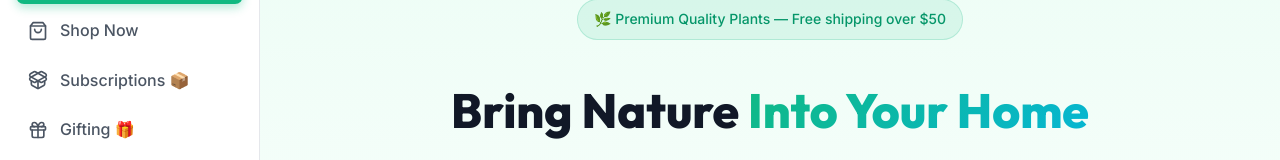
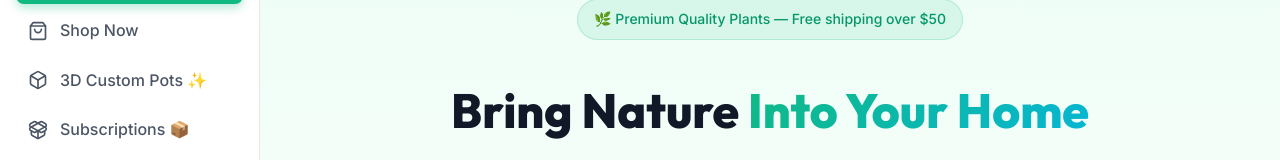
Before and after one commit to planthub87134-cpu/planthub, a React (Vite) app in the folder planthub/: page / in a window 1280 px wide. Shown: the part 153-313 px from the top of the page. Built offline with nearby package versions, Linux system fonts and the light colour scheme; no server answers; the database is empty.

Commit message:
fix: add 3D builder link to sidebar

```diff
--- a/planthub/src/components/layout/Sidebar.jsx
+++ b/planthub/src/components/layout/Sidebar.jsx
@@ -3,7 +3,7 @@ import { Link, useLocation, useNavigate } from 'react-router';
 import { useAuth } from '../../context/AuthContext';
 import { useCart } from '../../hooks/useCart';
 import { getInitials } from '../../utils/formatters';
-import { Home, ShoppingBag, BookOpen, MessageSquare, HelpCircle, Shield, Menu, X, Sun, Moon, ShoppingCart, LogOut, User, Activity, PackageOpen, Gift, MapPin } from 'lucide-react';
+import { Home, ShoppingBag, BookOpen, MessageSquare, HelpCircle, Shield, Menu, X, Sun, Moon, ShoppingCart, LogOut, User, Activity, PackageOpen, Gift, MapPin, Box } from 'lucide-react';
 
 export default function Sidebar() {
   const { user, signOut } = useAuth();
@@ -84,6 +84,7 @@ export default function Sidebar() {
           <div className="sidebar-nav-group">
             <NavLink to="/" icon={<Home size={20} />} label="Home" />
             <NavLink to="/shop" icon={<ShoppingBag size={20} />} label="Shop Now" />
+            <NavLink to="/builder" icon={<Box size={20} />} label="3D Custom Pots ✨" />
             <NavLink to="/subscriptions" icon={<PackageOpen size={20} />} label="Subscriptions 📦" />
             <NavLink to="/gifting" icon={<Gift size={20} />} label="Gifting 🎁" />
             <NavLink to="/blog" icon={<BookOpen size={20} />} label="Blog & Tips" />
```
